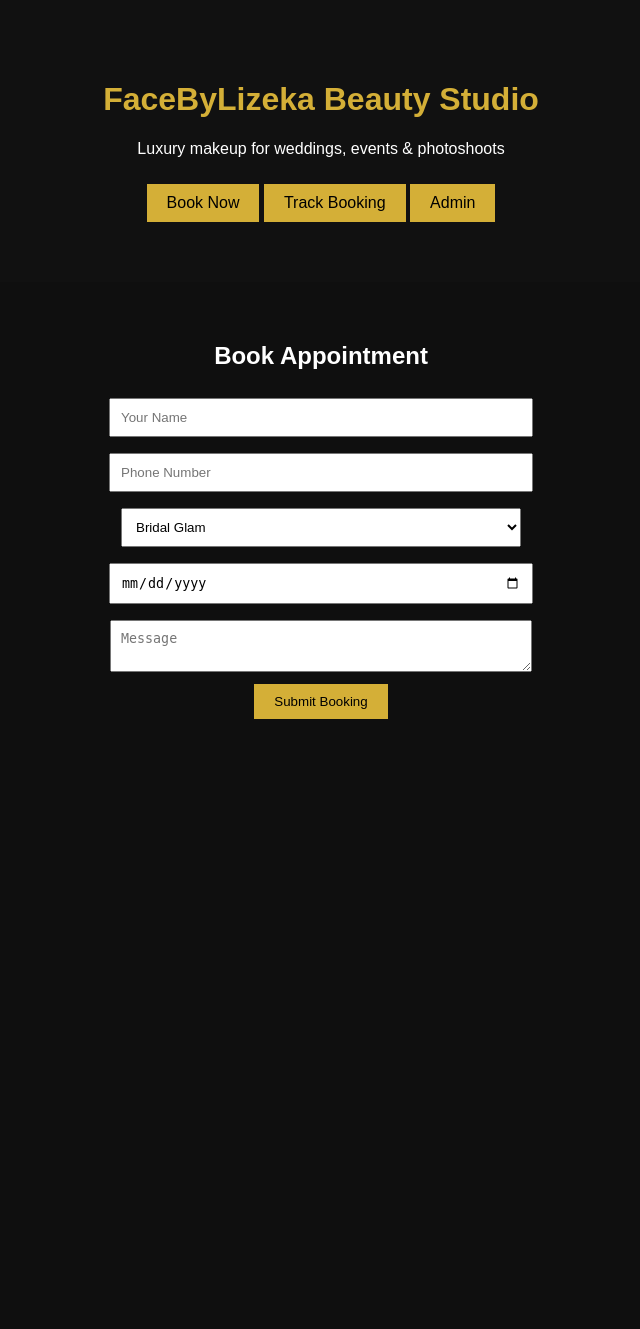
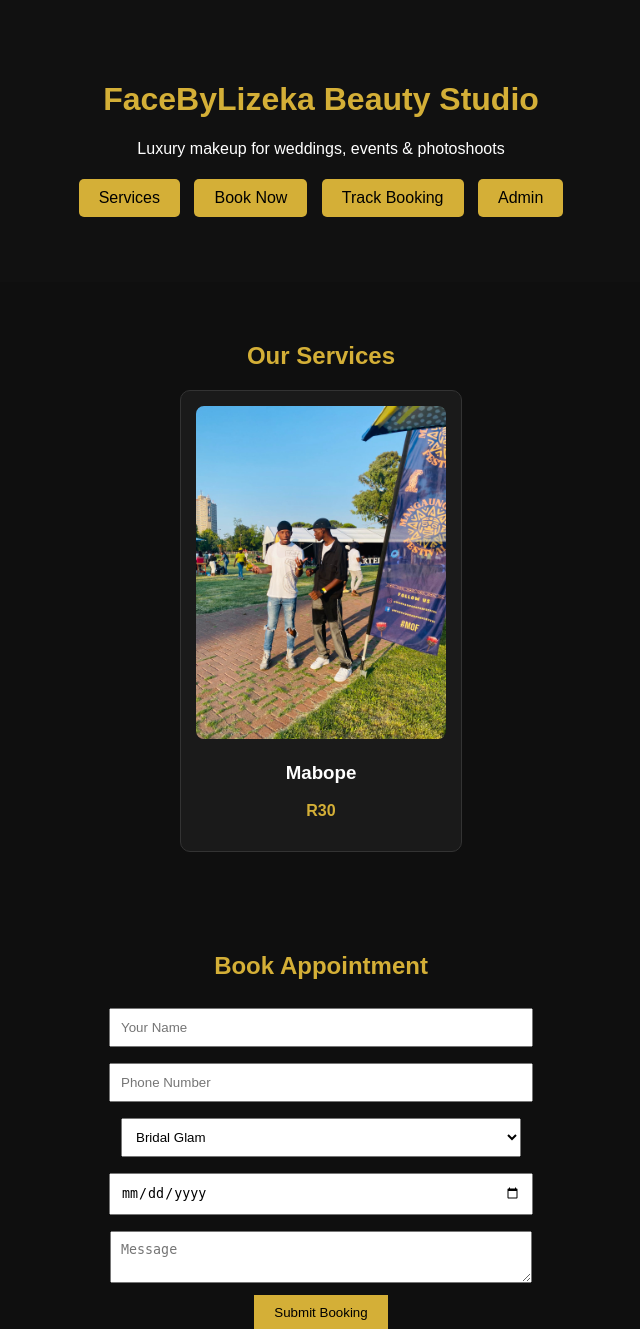
Before and after one commit to xolisamabope5-pixel/facebylizeka, a Flask app: page / in a window 1280 px wide. Shown: the top 1329 px of the page, without its empty margins (319-959 px from the left). Before the commit the page ends 719 px from the top, so only its background shows below. Run offline with Flask 3, Linux system fonts and the light colour scheme; data comes from the database, SQL or seed files in the repository.

Commit message:
full admin system: services CRUD + booking management

```diff
--- a/templates/index.html
+++ b/templates/index.html
@@ -28,7 +28,8 @@
             padding: 10px 20px;
             text-decoration: none;
             display: inline-block;
-            margin-top: 10px;
+            margin: 5px;
+            border-radius: 5px;
         }
 
         section {
@@ -49,6 +50,32 @@
             padding: 10px 20px;
             cursor: pointer;
         }
+
+        /* SERVICES */
+        .services {
+            display: flex;
+            flex-wrap: wrap;
+            justify-content: center;
+            gap: 15px;
+        }
+
+        .card {
+            width: 250px;
+            background: #1a1a1a;
+            padding: 15px;
+            border-radius: 10px;
+            border: 1px solid #333;
+        }
+
+        .card img {
+            width: 100%;
+            border-radius: 8px;
+        }
+
+        .price {
+            color: #d4af37;
+            font-weight: bold;
+        }
     </style>
 </head>
 
@@ -58,15 +85,40 @@
     <h1>FaceByLizeka Beauty Studio</h1>
     <p>Luxury makeup for weddings, events & photoshoots</p>
 
+    <a class="btn" href="#services">Services</a>
     <a class="btn" href="#book">Book Now</a>
     <a class="btn" href="/track">Track Booking</a>
     <a class="btn" href="/login">Admin</a>
 </header>
 
+<!-- SERVICES SECTION -->
+<section id="services">
+    <h2 style="color:#d4af37;">Our Services</h2>
+
+    <div class="services">
+
+        {% for s in services %}
+        <div class="card">
+
+            {% if s.image %}
+                <img src="{{ url_for('static', filename='uploads/' + s.image) }}">
+            {% endif %}
+
+            <h3>{{ s.name }}</h3>
+            <p class="price">R{{ s.price }}</p>
+
+        </div>
+        {% endfor %}
+
+    </div>
+</section>
+
+<!-- BOOKING -->
 <section id="book">
-    <h2>Book Appointment</h2>
+    <h2 style="color:#d4af37;">Book Appointment</h2>
 
     <form method="POST" action="/book">
+
         <input name="name" placeholder="Your Name" required><br>
         <input name="phone" placeholder="Phone Number" required><br>
 
```
